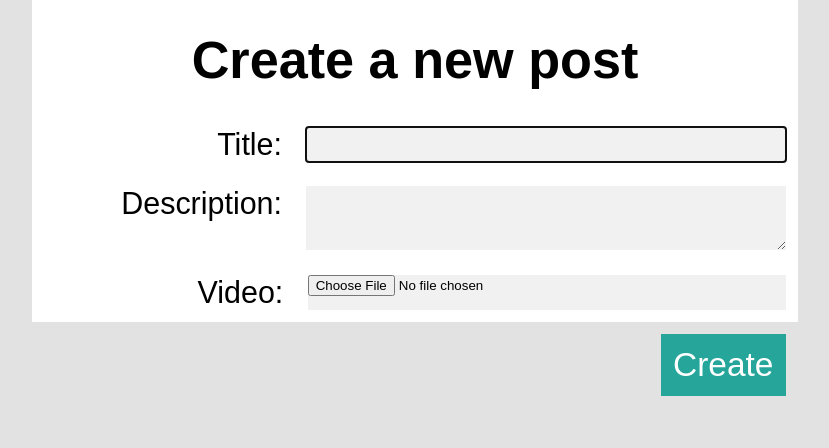
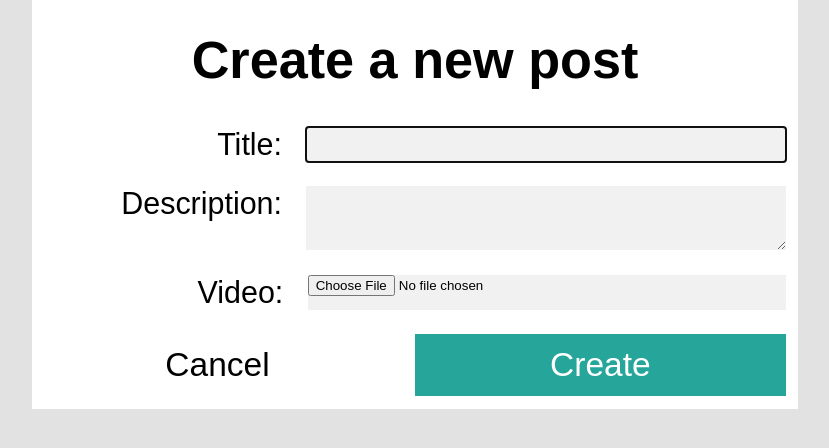
Before and after one commit to peralmq/video-service, a React (Create React App) app in the folder app/: page /create in a window 1280 px wide. Shown: the top 448 px of the page, without its empty margins (225-1054 px from the left). Built offline with nearby package versions, Linux system fonts and the light colour scheme.

Commit message:
Add cancel button

```diff
--- a/app/src/CreatePost.css
+++ b/app/src/CreatePost.css
@@ -43,6 +43,24 @@
   vertical-align: middle;
 }
 
+.CreatePost-cancel-button {
+  background-color: white;
+  border: 0;
+  color: black;
+  flex: 1;
+  font-size: 1.1rem;
+  padding: 0.4rem;
+}
+
+.CreatePost-button {
+  background-color: #26A69A;
+  border: 0;
+  color: white;
+  flex: 1;
+  font-size: 1.1rem;
+  padding: 0.4rem;
+}
+
 .CreatePost-button {
   background-color: #26A69A;
   border: 0;
--- a/app/src/CreatePost.js
+++ b/app/src/CreatePost.js
@@ -1,8 +1,11 @@
 import React, {Component} from 'react'
 import {connect} from 'react-redux'
-import {Redirect} from 'react-router-dom'
+import {withRouter, Redirect} from 'react-router-dom'
 
-import {createPost} from './actions'
+import {
+  clearCreatePost,
+  createPost
+} from './actions'
 
 import './CreatePost.css'
 
@@ -49,6 +52,7 @@ class CreatePost extends Component {
   render() {
     const {error, isLoading, didComplete} = this.props
     if (didComplete) {
+      this.props.onSuccess()
       return <Redirect to="/" />
     }
 
@@ -89,7 +93,14 @@ class CreatePost extends Component {
               onChange={this.handleFile}
               />
           </div>
-          <input className="CreatePost-button" type="submit" value="Create" />
+          <div className="CreatePost-row">
+            <input className="CreatePost-cancel-button" type="button" value="Cancel" onClick={(ev) => {
+              ev.preventDefault()
+              this.props.onSuccess()
+              this.props.history.push('/')
+          }}/>
+            <input className="CreatePost-button" type="submit" value="Create" />
+          </div>
         </form>
         {error && (
           <div className="CretePost-error">
@@ -107,8 +118,9 @@ function mapStateToProps(state) {
 
 function mapDispatchToProps(dispatch) {
   return {
-    onSubmit: (data) => dispatch(createPost(data))
+    onSubmit: (data) => dispatch(createPost(data)),
+    onSuccess: () => dispatch(clearCreatePost()),
   }
 }
 
-export default connect(mapStateToProps, mapDispatchToProps)(CreatePost)
+export default withRouter(connect(mapStateToProps, mapDispatchToProps)(CreatePost))
--- a/app/src/actions.js
+++ b/app/src/actions.js
@@ -2,6 +2,11 @@ import 'whatwg-fetch'
 export const CREATE_POST_REQUEST = 'CREATE_POST_REQUEST'
 export const CREATE_POST_SUCCESS = 'CREATE_POST_SUCCESS'
 export const CREATE_POST_FAIL = 'CREATE_POST_FAIL'
+export const CREATE_POST_CLEAR = 'CREATE_POST_CLEAR'
+
+export function clearCreatePost() {
+  return (dispatch) => dispatch({type: CREATE_POST_CLEAR})
+}
 
 export function createPost({title, description, video}) {
   return (dispatch) => {
--- a/app/src/reducers.js
+++ b/app/src/reducers.js
@@ -1,13 +1,17 @@
 import {combineReducers} from 'redux'
 
 import {
+  CREATE_POST_CLEAR,
   CREATE_POST_REQUEST,
   CREATE_POST_SUCCESS,
   CREATE_POST_FAIL,
 } from './actions'
 
-function createPost(state={isLoading: false, didComplete: false, error: null}, action) {
+const initialCreatePostState = {isLoading: false, didComplete: false, error: null}
+function createPost(state=initialCreatePostState, action) {
   switch (action.type) {
+    case CREATE_POST_CLEAR:
+      return initialCreatePostState
     case CREATE_POST_REQUEST:
       return {...state, isLoading: false, didComplete: false, error: null}
     case CREATE_POST_SUCCESS:
```
